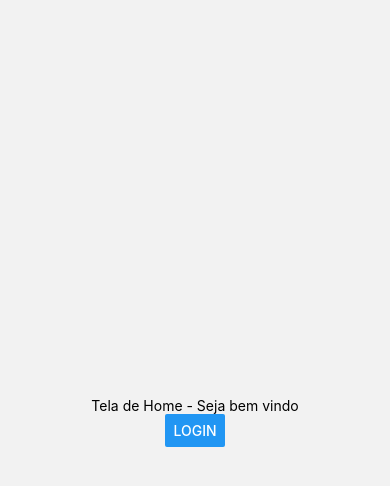
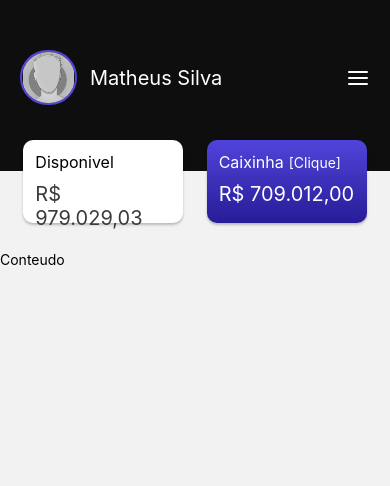
Before and after one commit to VandersonT/controle-financeiro2x, a React Native app: screen /Home in a window 390 px wide. Shown: the top 486 px of the page. Built offline with nearby package versions, Linux system fonts and the light colour scheme.

Commit message:
Creating Header component pt1.

```diff
--- /dev/null
+++ b/src/components/Header/index.tsx
@@ -0,0 +1,46 @@
+import { View, Text, StatusBar, Image } from 'react-native';
+import styles from './style';
+import { LinearGradient } from 'expo-linear-gradient';
+import { Theme } from '../../global/theme';
+import { Feather } from '@expo/vector-icons';
+
+const Header = () => {
+    return (
+        <View style={styles.container}>
+            {/*Define cor da barra de status*/}
+            <StatusBar backgroundColor={Theme.colors.secondary[700]} barStyle="light-content" />
+
+            <View style={styles.headerBox}>
+                <View style={styles.headerInfo}>
+                    <Image
+                        resizeMode='contain'
+                        source={require('../../../assets/images/noPhoto.png')}
+                        style={{width: 57, height: 55, marginRight: 13, borderColor: '#5144DB', borderWidth: 2, borderRadius: 50}}
+                    />
+                    <Text style={styles.userName}>Matheus Silva</Text>
+                </View>
+                <Text style={styles.menuButton}>
+                    <Feather name="menu" size={24} color={Theme.colors.white[700]} />
+                </Text>
+            </View>
+
+            <View style={styles.infoBox}>
+                <View style={styles.infoSingle}>
+                    <Text style={styles.infoTitle}>Disponivel</Text>
+                    <Text style={styles.money}>R$ 979.029,03</Text>
+                </View>
+                <LinearGradient colors={[Theme.colors.primary[300], Theme.colors.primary[700]]} style={styles.infoSingle}>
+                    <View style={styles.infoTitleBox}>
+                        <Text style={[styles.infoTitle, styles.infoTitle_white]}>
+                            Caixinha
+                        </Text>
+                        <Text style={styles.infoTitle_alert}>[Clique]</Text>
+                    </View>
+                    <Text style={[styles.money, styles.money_white]}>R$ 709.012,00</Text>
+                </LinearGradient>
+            </View>
+        </View>
+    );
+}
+
+export default Header;
--- /dev/null
+++ b/src/components/Header/style.ts
@@ -0,0 +1,81 @@
+import { StyleSheet } from "react-native";
+import { Theme } from "../../global/theme";
+
+const styles = StyleSheet.create({
+    container: {
+        width: '100%',
+        height: 171,
+        backgroundColor: Theme.colors.secondary[700],
+        marginBottom: 80
+    },
+    userName: {
+        color: Theme.colors.white[700],
+        fontSize: Theme.fontSizes.lg
+    },
+    headerBox: {
+        display: 'flex',
+        flexDirection: 'row',
+        justifyContent: 'space-between',
+        alignItems: 'center',
+        marginHorizontal: 20,
+        marginTop: 50
+    },
+    headerInfo: {
+        display: 'flex',
+        flexDirection: 'row',
+        alignItems: 'center'
+    },
+    menuButton: {
+        color: Theme.colors.white[700]
+    },
+    infoBox: {
+        display: 'flex',
+        flexDirection: 'row',
+        justifyContent: 'space-evenly',
+        position: 'relative',
+        top: 10
+    },
+    infoSingle: {
+        width: 160,
+        height: 83,
+        position: 'relative',
+        top: 25,
+        backgroundColor: Theme.colors.white[700],
+        borderRadius: 10,
+        shadowColor: "#000",
+        shadowOffset: {
+            width: 0,
+            height: 2,
+        },
+        shadowOpacity: 0.23,
+        shadowRadius: 2.62,
+        elevation: 4,
+        padding: 12,
+    },
+    infoTitleBox: {
+        display: 'flex',
+        flexDirection: 'row',
+        alignItems: 'center'
+    },
+    infoTitle: {
+        fontSize: Theme.fontSizes.md
+    },
+    infoTitle_white: {
+        color: Theme.colors.white[700],
+    },
+    infoTitle_alert: {
+        fontSize: Theme.fontSizes.sm,
+        marginLeft: 5,
+        color: Theme.colors.white[700],
+    },
+    money: {
+        fontSize: Theme.fontSizes.lg,
+        color: Theme.colors.black[300],
+        marginTop: 10
+    },
+    money_white: {
+        color: Theme.colors.white[700]
+    }
+});
+
+export default styles;
--- a/src/global/theme.ts
+++ b/src/global/theme.ts
@@ -26,6 +26,9 @@ export const Theme = {
         },
         white: {
             700: '#FFFFFF'
+        },
+        black: {
+            300: '#3b3b3b'
         }
     },
     fonts: {
--- a/src/navigators/MainStack.tsx
+++ b/src/navigators/MainStack.tsx
@@ -13,8 +13,9 @@ export default () => (
 
   <MainStack.Navigator>
 
+    <MainStack.Screen name="Home" component={Home} options={{ headerShown: false }} />
     <MainStack.Screen name="SignIn" component={SignIn} options={{ headerShown: false }}/>
-    <MainStack.Screen name="Home" component={Home} options={{ headerShown: false }} />
+
 
   </MainStack.Navigator>
 );
--- a/src/screens/Home/index.tsx
+++ b/src/screens/Home/index.tsx
@@ -1,18 +1,19 @@
+/*----------------------------------------*/
+/*              IMPORTS                   */
+/*----------------------------------------*/
 import React from "react";
 import { View, Text, Button } from 'react-native';
 import styles from "./style";
+import Header from '../../components/Header';
+
 
 const Home = ({ navigation }: any) => {
 
-    const handleSubmit = () => {
-        navigation.push('SignIn');
-    }
-
     return (
         <View style={styles.container}>
-            <Text>Tela de Home - Seja bem vindo</Text>
 
-            <Button title="Login" onPress={handleSubmit} />
+            <Header />
+            <Text>Conteudo</Text>
         </View>
     );
 }
--- a/src/screens/Home/style.ts
+++ b/src/screens/Home/style.ts
@@ -5,9 +5,7 @@ import { StyleSheet } from 'react-native';
 
 const styles = StyleSheet.create({
     container: {
-        flex: 1,
-        justifyContent: 'center',
-        alignItems: 'center'
+        width: '100%'
     }
 });
 
--- a/src/screens/SignIn/index.tsx
+++ b/src/screens/SignIn/index.tsx
@@ -40,14 +40,14 @@ const SignIn = ({ navigation }: any) => {
             return;
         }
 
-        //navigation.push('Home');
+        navigation.push('Home');
     }
     const registerAction = () => {
         if(!userRegister || !emailRegister || !passRegister || !confirmPassRegister){
             setErrorMsg('Preencha todos os campos.')
             return;
         }
-        //navigation.push('Home');
+        navigation.push('Home');
     }
     /*-------------------------------------*/
 
```
Also changed, not shown: assets/images/noPhoto.jpeg (added), assets/images/noPhoto.png (added).
